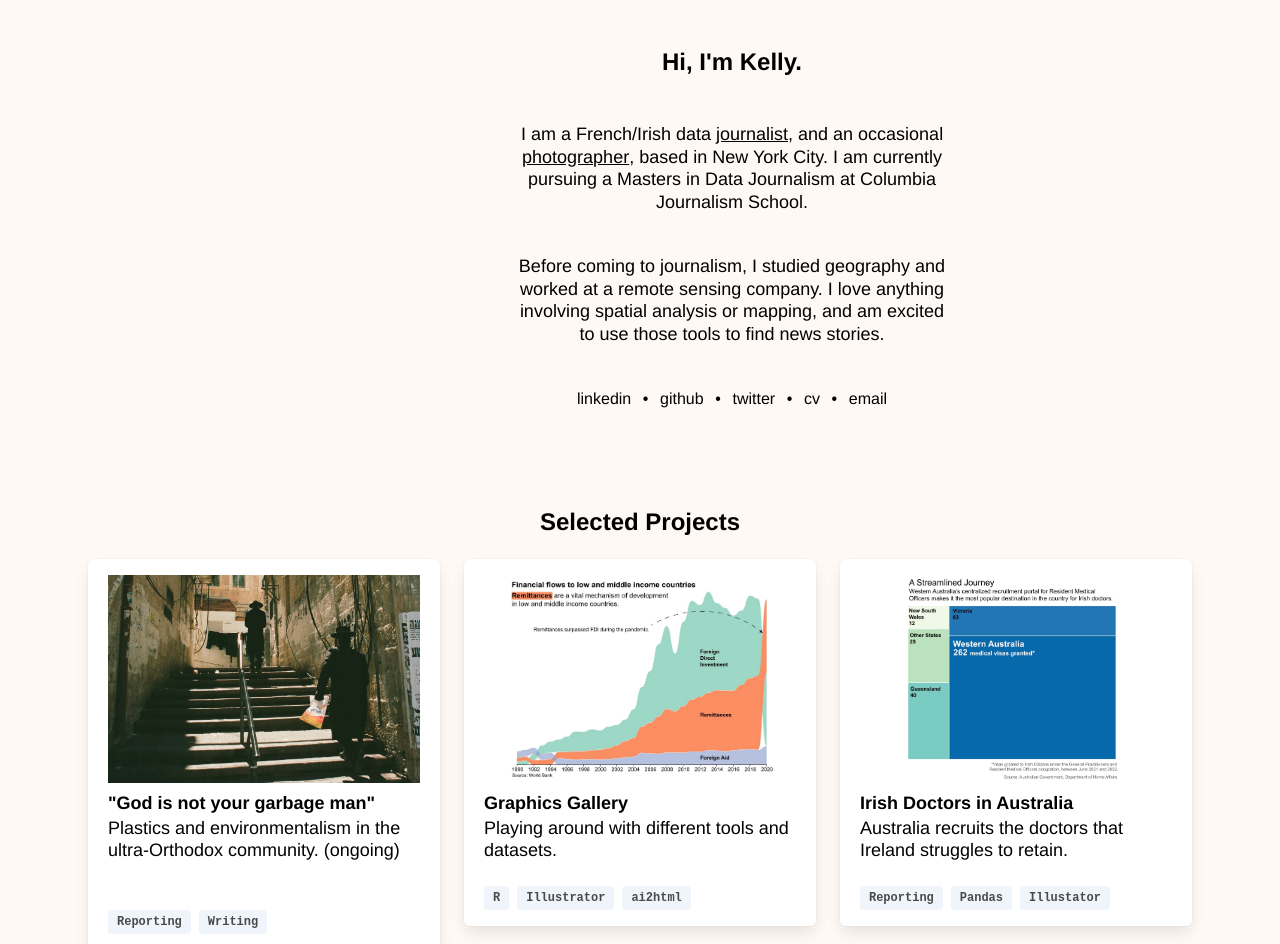
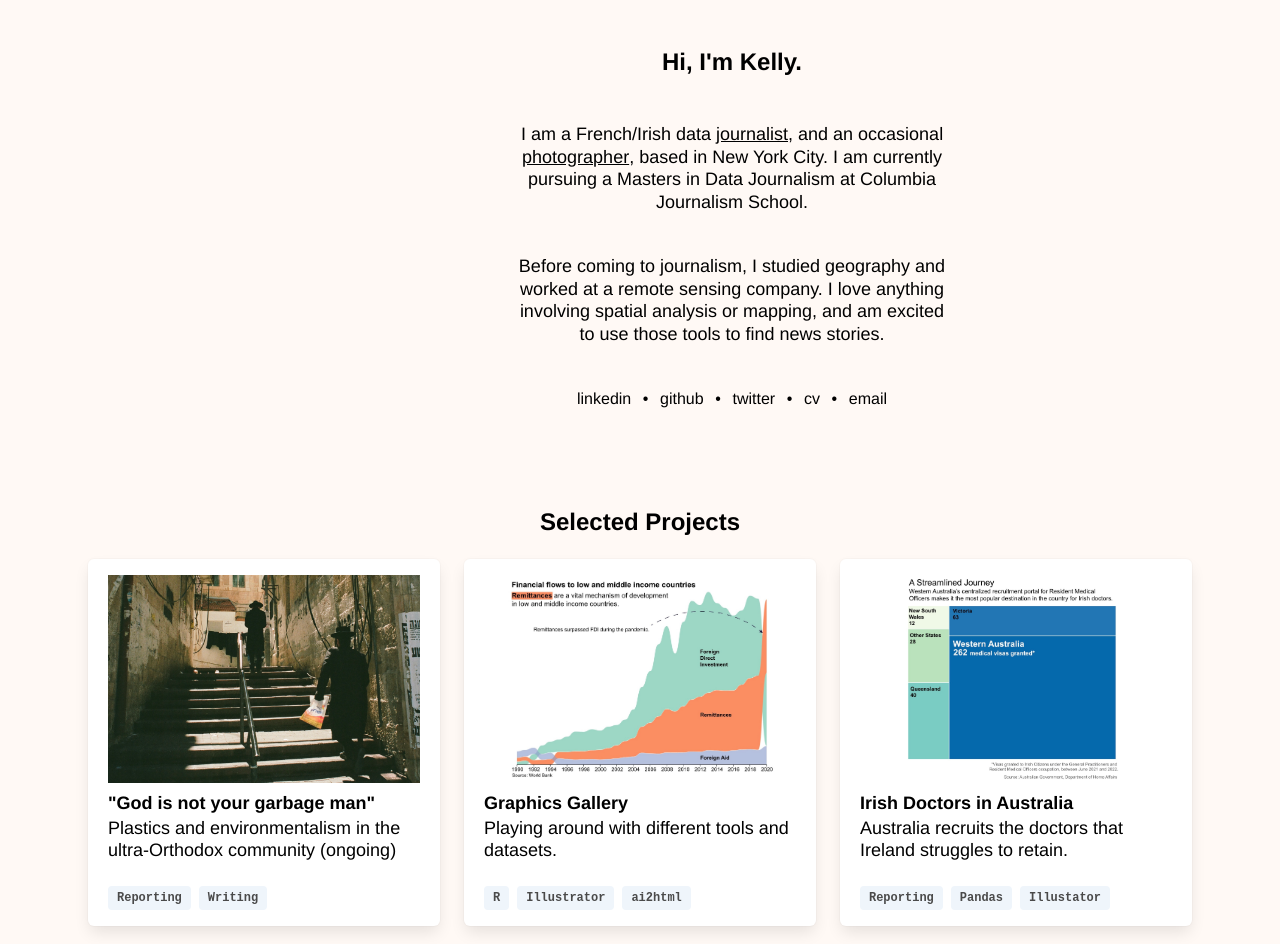
Before and after one commit to kellywaldro/kellywaldro.github.io, a website: page index.html in a window 1280 px wide. Shown: the top 944 px of the page. Drawn offline with nearby package versions, Linux system fonts and the light colour scheme.

Commit message:
Update index.html

```diff
--- a/index.html
+++ b/index.html
@@ -167,8 +167,8 @@
                                 width="360" height="220">
                     </div>
                     <h1 class="sampletitle description">"God is not your garbage man"</h1>
-                    <h2 class="subtitle description">Plastics and environmentalism in the ultra-Orthodox community. (ongoing)</h2>
-                    <br>
+                    <h2 class="subtitle description">Plastics and environmentalism in the ultra-Orthodox community (ongoing)</h2>
+
                     <div class="tags description">
                         <span class="tag has-background-info-light">Reporting</span>
                         <span class="tag has-background-info-light">Writing</span>
```
